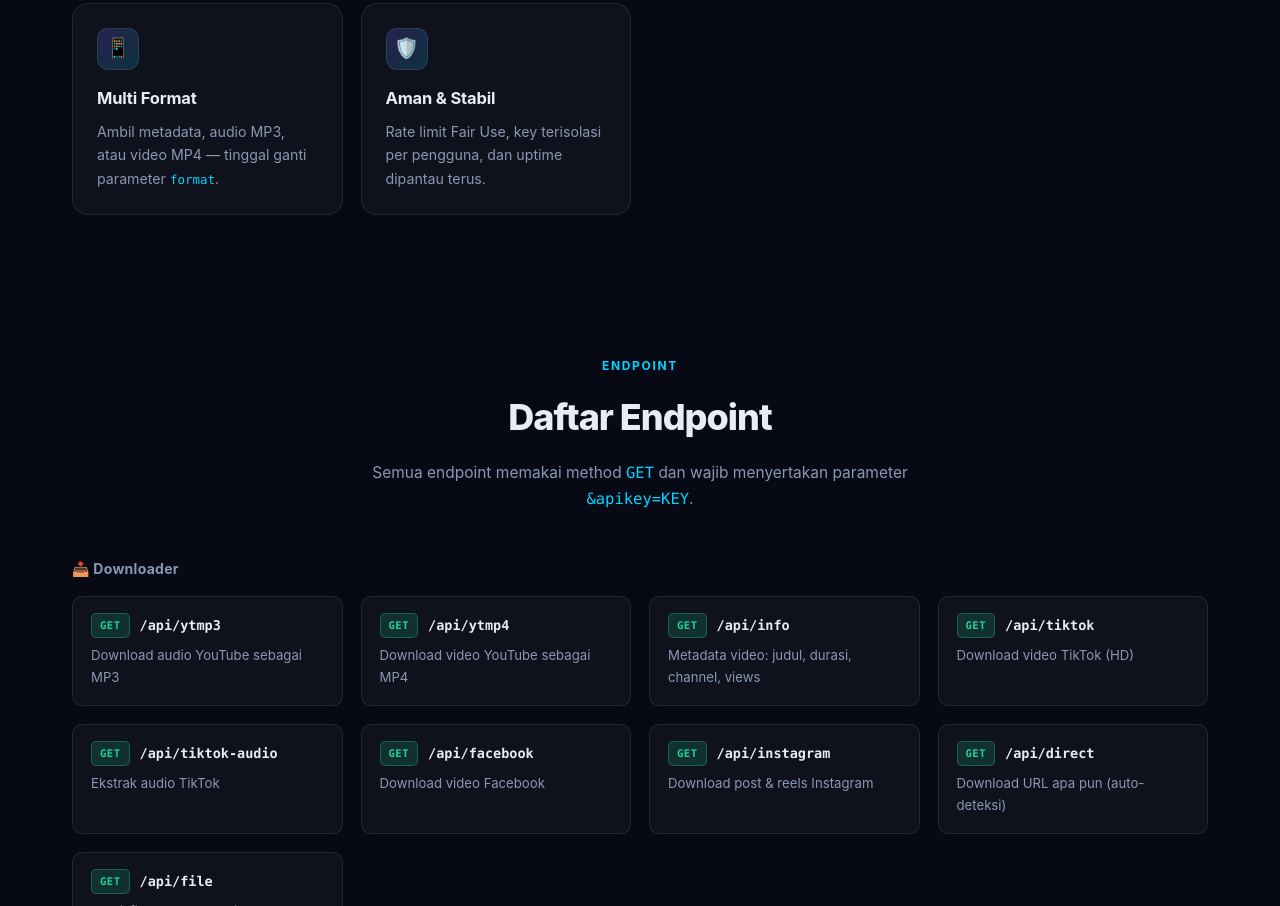
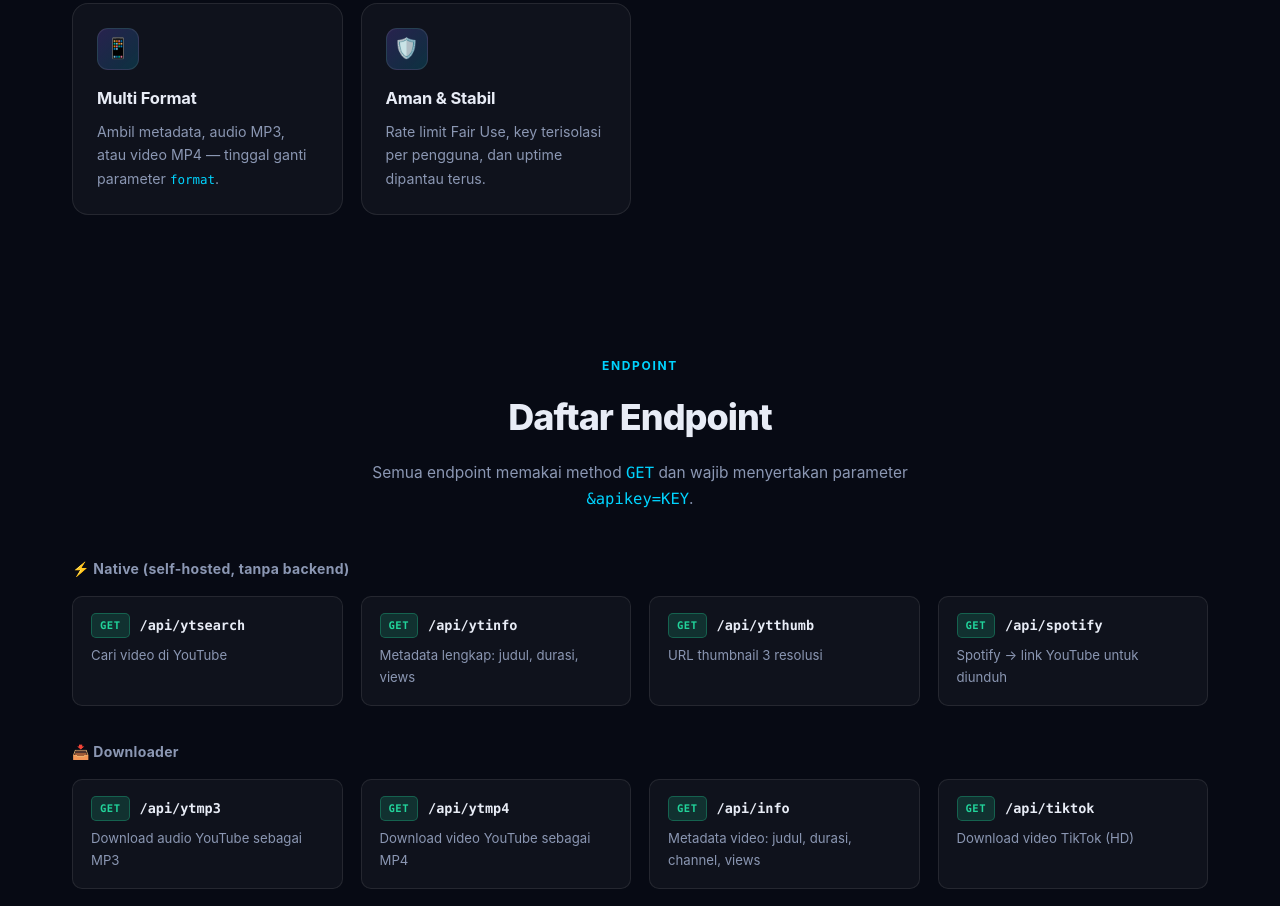
Before and after one commit to HabibiOfficial/habibih-cloud-id, a website: page public/index.html in a window 1280 px wide. Shown: the part 1319-2225 px from the top of the page. Drawn offline with Linux system fonts and the light colour scheme; no server answers.

Commit message:
feat: public/index.html

```diff
--- a/public/index.html
+++ b/public/index.html
@@ -50,7 +50,7 @@
     </div>
 
     <div class="stats">
-      <div class="stat"><b>19</b><span>Endpoint</span></div>
+      <div class="stat"><b>23</b><span>Endpoint</span></div>
       <div class="stat"><b>9</b><span>Platform</span></div>
       <div class="stat"><b data-cfg="quota">25 req/hari</b><span>Kuota Gratis</span></div>
       <div class="stat"><b>JSON</b><span>Format Balasan</span></div>
@@ -109,6 +109,14 @@
       <span class="eyebrow">Endpoint</span>
       <h2>Daftar Endpoint</h2>
       <p>Semua endpoint memakai method <code style="font-family:var(--mono);color:var(--brand-2)">GET</code> dan wajib menyertakan parameter <code style="font-family:var(--mono);color:var(--brand-2)">&amp;apikey=KEY</code>.</p>
+    </div>
+
+    <div style="font-size:14px;color:var(--muted);margin:0 0 16px;font-weight:650;letter-spacing:.02em">⚡ Native (self-hosted, tanpa backend)</div>
+    <div class="grid g3" style="margin-bottom:34px">
+      <a href="/docs#ytsearch" class="ep"><div class="ep-top"><span class="method">GET</span><span class="ep-path">/api/ytsearch</span></div><div class="ep-desc">Cari video di YouTube</div></a>
+      <a href="/docs#ytinfo" class="ep"><div class="ep-top"><span class="method">GET</span><span class="ep-path">/api/ytinfo</span></div><div class="ep-desc">Metadata lengkap: judul, durasi, views</div></a>
+      <a href="/docs#ytthumb" class="ep"><div class="ep-top"><span class="method">GET</span><span class="ep-path">/api/ytthumb</span></div><div class="ep-desc">URL thumbnail 3 resolusi</div></a>
+      <a href="/docs#spotify" class="ep"><div class="ep-top"><span class="method">GET</span><span class="ep-path">/api/spotify</span></div><div class="ep-desc">Spotify → link YouTube untuk diunduh</div></a>
     </div>
 
     <div style="font-size:14px;color:var(--muted);margin:0 0 16px;font-weight:650;letter-spacing:.02em">📥 Downloader</div>
```
